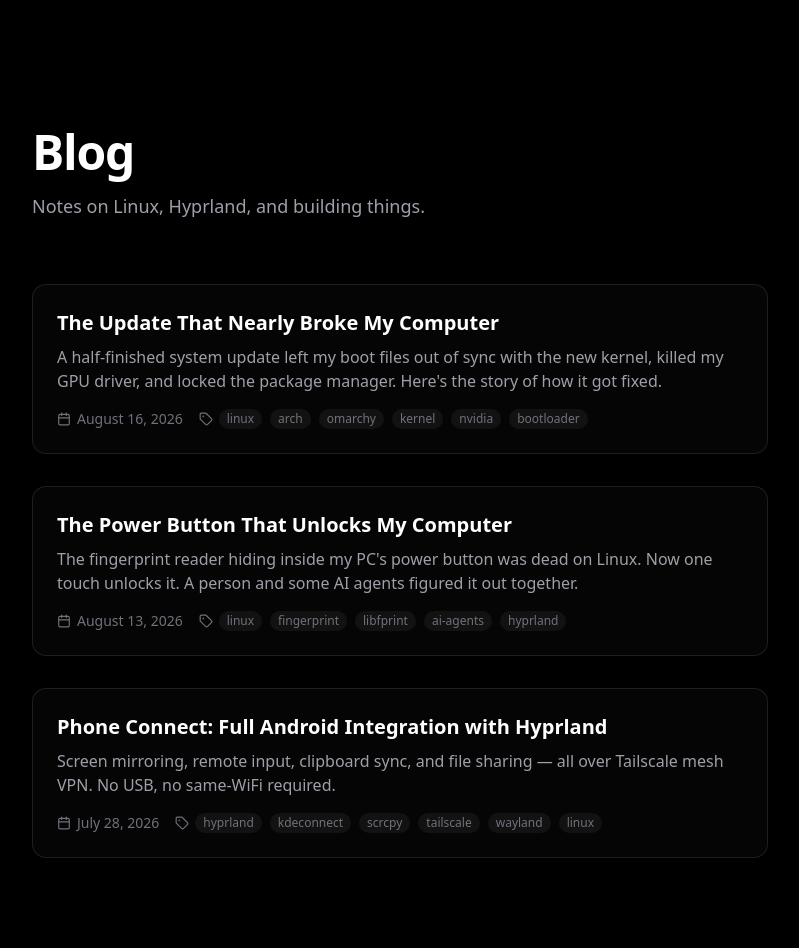
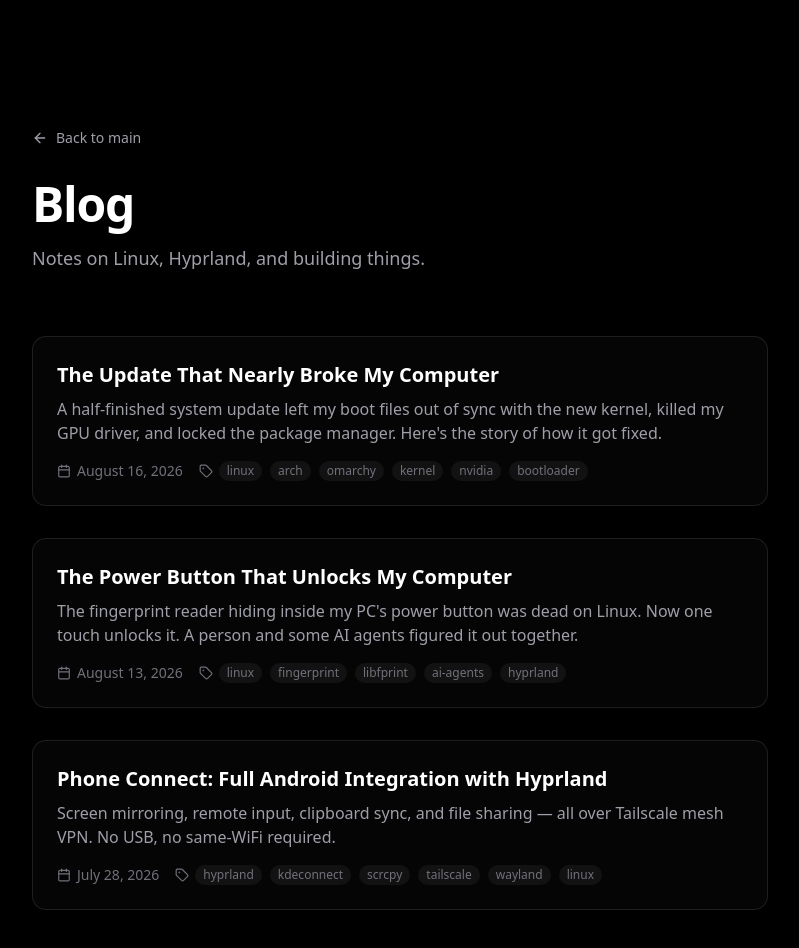
Before and after one commit to M4Marvin/main-site, a React (Vite) app: page /blog in a window 1280 px wide. Shown: the top 948 px of the page, without its empty margins (240-1039 px from the left). Built offline with nearby package versions, Linux system fonts and the light colour scheme.

Commit message:
feat(blog): add back-to-main link on blog index

```diff
--- a/src/routes/blog/index.tsx
+++ b/src/routes/blog/index.tsx
@@ -1,6 +1,6 @@
 import { getAllPosts } from "@/lib/blog"
 import { createFileRoute, Link } from "@tanstack/react-router"
-import { Calendar, Tag } from "lucide-react"
+import { Calendar, Tag, ArrowLeft } from "lucide-react"
 
 export const Route = createFileRoute("/blog/")({ component: BlogIndex })
 
@@ -10,6 +10,14 @@ function BlogIndex() {
   return (
     <main className="min-h-screen bg-black text-white">
       <div className="mx-auto max-w-3xl px-4 pt-32 pb-24">
+        <Link
+          to="/"
+          className="mb-8 inline-flex items-center gap-2 text-sm text-zinc-400 hover:text-white transition-colors"
+        >
+          <ArrowLeft className="h-4 w-4" />
+          Back to main
+        </Link>
+
         <div className="mb-16">
           <h1 className="text-4xl font-bold tracking-tight sm:text-5xl">
             Blog
```
